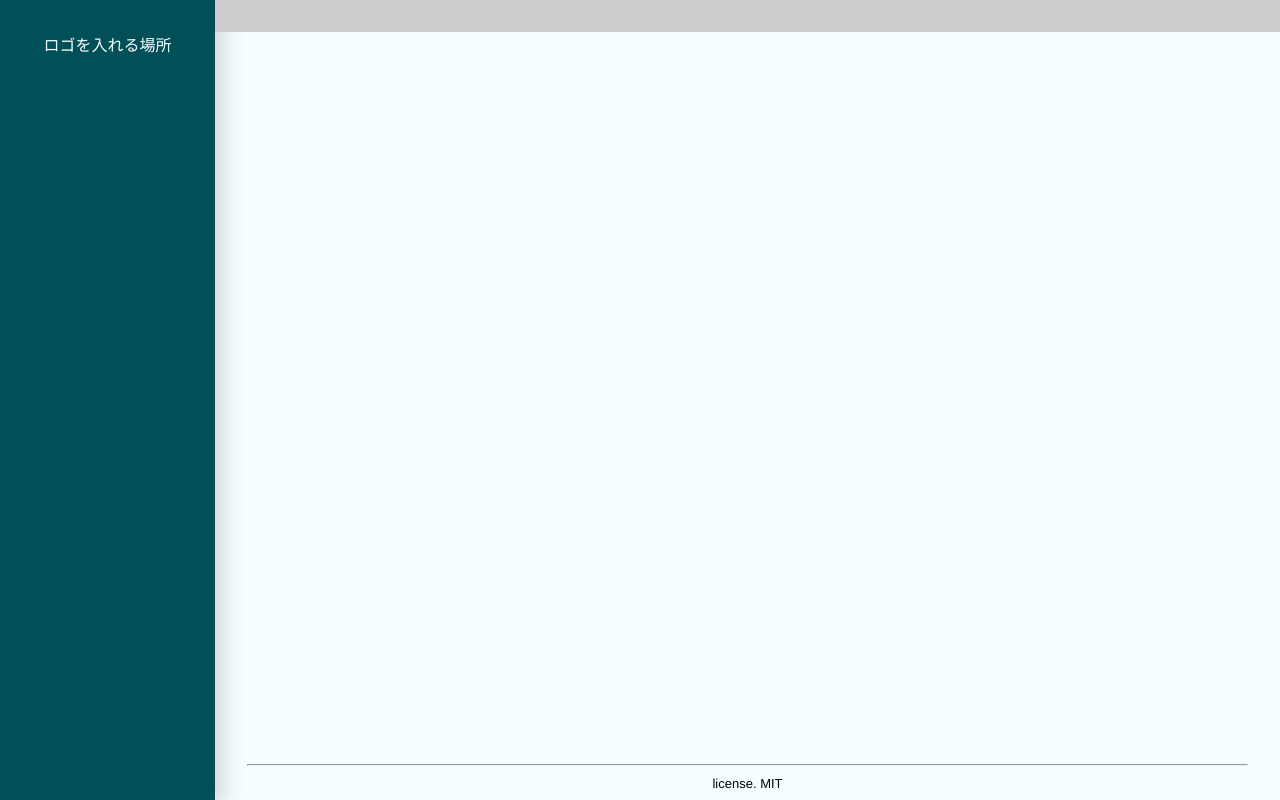
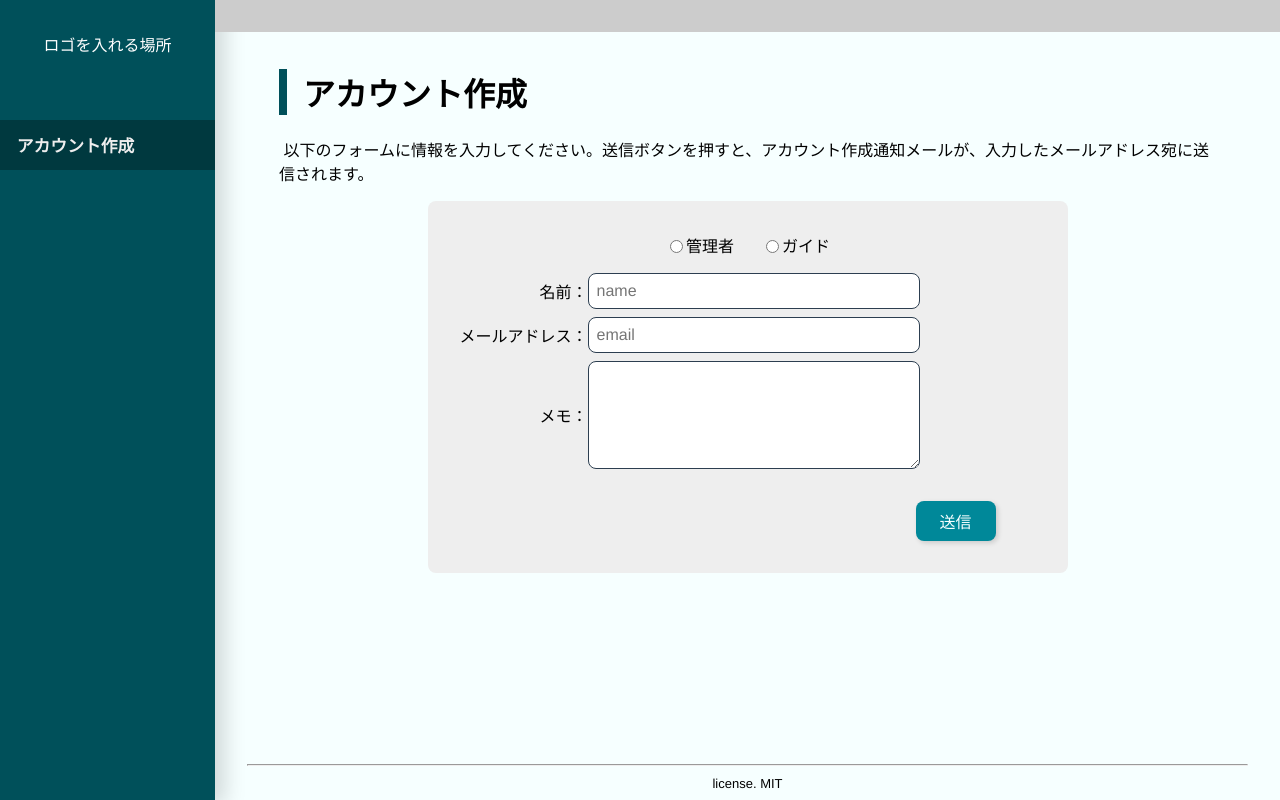
Before and after one commit to e-harp-intern/R4FY, a Vue app in the folder web/: page /createaccount in a window 1280 px wide. Built offline with nearby package versions, Linux system fonts and the light colour scheme.

Commit message:
#14 アカウント作成画面　作成

```diff
--- a/web/src/components/SideMenu.vue
+++ b/web/src/components/SideMenu.vue
@@ -21,7 +21,12 @@
 export default {
   data() {
     return {
-      menuList: [],
+      menuList: [
+        {
+          path: "/createaccount",
+          title: this.$i18n.t("pages.createaccount.title"),
+        },
+      ],
     };
   },
 };
--- a/web/src/i18n/languages/ja.js
+++ b/web/src/i18n/languages/ja.js
@@ -8,6 +8,14 @@ export default {
                 status_401: "メールアドレスまたはパスワードが違います。",
                 status_500: "エラーが発生しました。"
             }
+        },
+        createaccount: {
+            title: "アカウント作成",
+           detail:  "以下のフォームに情報を入力してください。送信ボタンを押すと、アカウント作成通知メールが、入力したメールアドレス宛に送信されます。",
+           message: {
+            true:"アカウントを作成しました。",
+            false:"アカウントの作成に失敗しました。"
+           }
         }
     },
     other: {
@@ -15,6 +23,7 @@ export default {
     },
     button: {
         login: "ログイン",
+        send: "送信",
         password_reset: "パスワードの再発行"
     },
     placeholder: {
@@ -22,7 +31,13 @@ export default {
         password: "password"
     },
     label: {
+        name: "名前：",
         email: "メールアドレス：",
-        password: "パスワード："
+        password: "パスワード：",
+        memo: "メモ：",
+    },
+    account: {
+        manager: "管理者",
+        guide: "ガイド"
     }
 };
--- a/web/src/router/index.js
+++ b/web/src/router/index.js
@@ -12,6 +12,11 @@ const routes = [
       layout: "simple",
     },
   },
+  {
+    path: "/createaccount",
+    name: "createaccount",
+    component: () => import("@/views/CreateAccount.vue"),
+  },
 ];
 
 const router = new VueRouter({
--- /dev/null
+++ b/web/src/views/CreateAccount.vue
@@ -0,0 +1,143 @@
+<template>
+  <div id="create-account-page">
+    <p class="create-info" v-if="$route.query.status == '200'">
+      {{ this.$i18n.t("pages.createaccount.message.true") }}
+    </p>
+    <p class="create-info" v-if="$route.query.status == '500'">
+      {{ this.$i18n.t("pages.createaccount.message.false") }}
+    </p>
+    <h1>{{ this.$i18n.t("pages.createaccount.title") }}</h1>
+    <p>
+      {{ this.$i18n.t("pages.createaccount.detail") }}
+    </p>
+    <div class="form-frame">
+      <form @submit.prevent="create" class="form-main">
+        <div id="radio">
+          <input type="radio" name="class" value="manager" />{{
+            this.$i18n.t("account.manager")
+          }}
+          <input type="radio" name="class" value="guide" id="guide_radio" />{{
+            this.$i18n.t("account.guide")
+          }}
+        </div>
+        <div class="form-tabel">
+          <label>{{ this.$i18n.t("label.name") }}</label
+          ><input type="text" placeholder="name" id="name" />
+          <label>{{ this.$i18n.t("label.email") }}</label
+          ><input type="text" placeholder="email" id="email" />
+          <label>{{ this.$i18n.t("label.memo") }}</label
+          ><textarea cols="30" rows="5" name="memo"> </textarea>
+        </div>
+        <br />
+        <div class="form-button-frame">
+          <button type="submit" class="button-green">
+            {{ this.$i18n.t("button.send") }}
+          </button>
+        </div>
+      </form>
+    </div>
+  </div>
+</template>
+
+<script>
+import api from "@/mixins/api";
+
+export default {
+  data() {
+    return {
+      test: "",
+    };
+  },
+  created() {},
+  methods: {
+    form_reset() {
+      const forms = document.getElementsByTagName("input");
+      for (let i = 0; i < forms.length; i += 1) {
+        forms[i].value = null;
+      }
+    },
+    async create() {
+      // ロード中にする
+      this.$emit("SendLoadComplete", false);
+
+      // アカウント作成情報を送信
+      const response = await api.post(
+        "/api/v1/createaccount",
+        {
+          email: document.getElementById("email").value,
+          name: document.getElementById("name").value,
+        },
+        this.$router.push
+      );
+
+      // API完了
+      if (response.status === "success") {
+        // 成功
+        this.form_reset();
+        this.$router.push("?status=200");
+      } else {
+        // 失敗
+        this.$router.push("?status=500").catch(() => {});
+      }
+
+      this.$emit("SendLoadComplete", true);
+    },
+  },
+};
+</script>
+
+<style lang="scss" scoped>
+.create-account-page {
+  max-width: 100%;
+  position: relative;
+}
+
+.create-info {
+  background-color: var(--color-light-gray);
+  border-radius: 1em;
+  text-align: center;
+  padding: 2em;
+}
+
+.form-frame {
+  margin: 0 auto;
+  width: 100%;
+  max-width: 640px;
+  background-color: var(--color-light-gray);
+  box-sizing: border-box;
+  border-radius: 0.5em;
+}
+
+.form-tabel {
+  width: 80%;
+  display: inline-grid;
+  grid-template-columns: auto 1fr;
+  grid-row-gap: 0.5em;
+}
+
+.form-tabel label {
+  height: 100%;
+  display: flex;
+  justify-content: right;
+  align-items: center;
+}
+
+.form-main {
+  padding: 2em;
+}
+
+.form-button-frame {
+  padding: 2em 2em 0;
+  display: flex;
+  justify-content: right;
+  align-items: center;
+}
+#radio {
+  display: flex;
+  justify-content: center;
+  margin-bottom: 1em;
+}
+#guide_radio {
+  margin-left: 2em;
+}
+</style>
```
